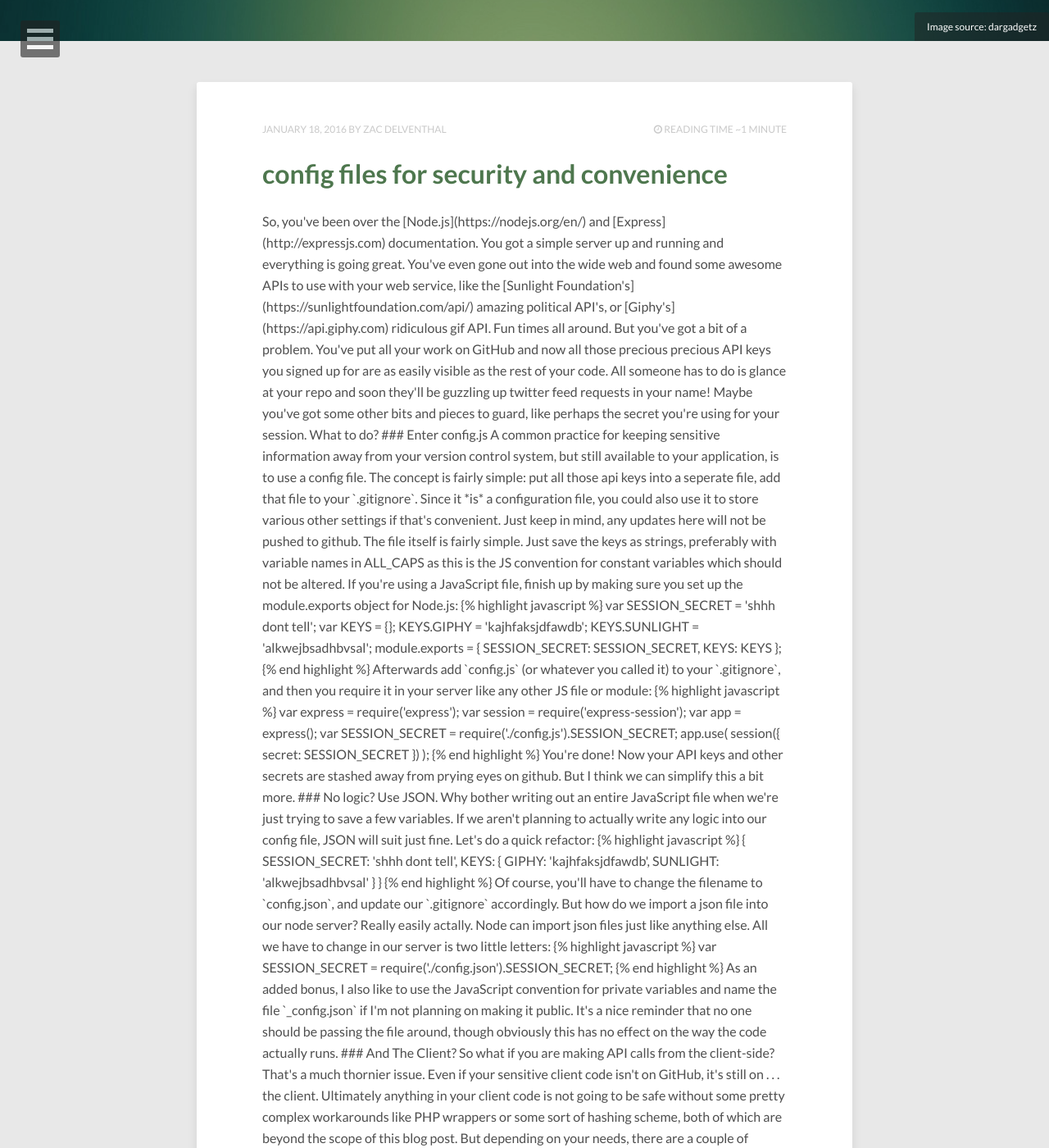
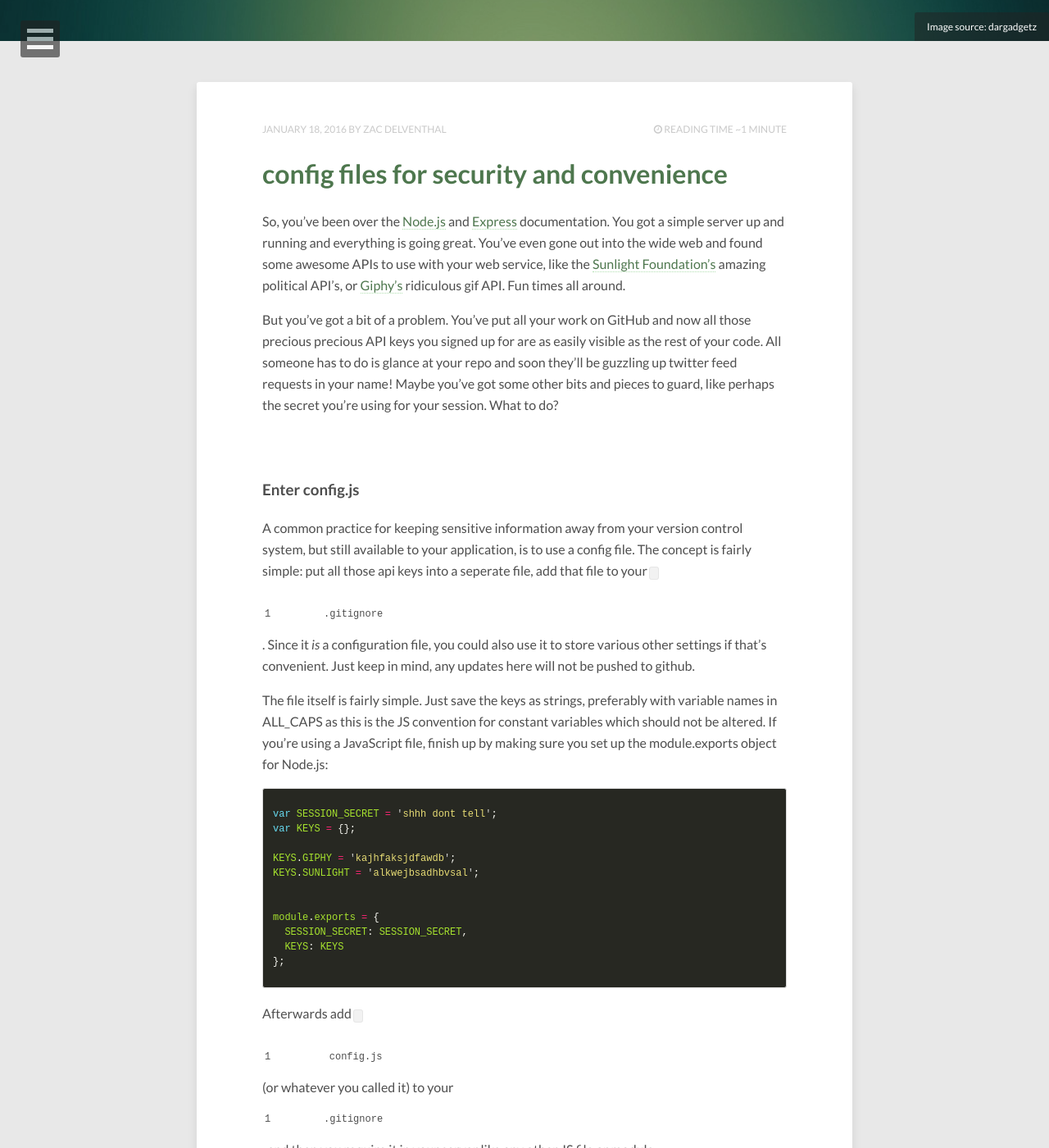
Before and after one commit to delventhalz/delventhalz.github.io, a Jekyll site: the page built from index.html, in a window 1280 px wide and 1400 px high, scrolled down 350 px. Shown: the whole window at 82% size. Built offline with Jekyll 4.4.1, drawn with Linux system fonts in a browser that asks for light colours; nearby versions of some CDN libraries; the list of posts is cut into pages by our own code; some of the changed text lies outside the part shown.

Commit message:
Fixed  highlighting syntax error.

```diff
--- a/_posts/2016-01-18-config.markdown
+++ b/_posts/2016-01-18-config.markdown
@@ -25,7 +25,7 @@ module.exports = {
   SESSION_SECRET: SESSION_SECRET,
   KEYS: KEYS
 };
-{% end highlight %}
+{% endhighlight %}
 
 Afterwards add `config.js` (or whatever you called it) to your `.gitignore`, and then you require it in your server like any other JS file or module:
 
@@ -36,7 +36,7 @@ var app = express();
 
 var SESSION_SECRET = require('./config.js').SESSION_SECRET;
 app.use( session({ secret: SESSION_SECRET }) );
-{% end highlight %}
+{% endhighlight %}
 
 You're done! Now your API keys and other secrets are stashed away from prying eyes on github. But I think we can simplify this a bit more.
 
@@ -51,12 +51,12 @@ Why bother writing out an entire JavaScript file when we're just trying to save
 		SUNLIGHT: 'alkwejbsadhbvsal'
 	}
 }
-{% end highlight %}
+{% endhighlight %}
 
 Of course, you'll have to change the filename to `config.json`, and update our `.gitignore` accordingly. But how do we import a json file into our node server? Really easily actally. Node can import json files just like anything else. All we have to change in our server is two little letters:
 {% highlight javascript %}
 var SESSION_SECRET = require('./config.json').SESSION_SECRET;
-{% end highlight %}
+{% endhighlight %}
 
 As an added bonus, I also like to use the JavaScript convention for private variables and name the file `_config.json` if I'm not planning on making it public. It's a nice reminder that no one should be passing the file around, though obviously this has no effect on the way the code actually runs.
 
@@ -79,6 +79,6 @@ $http({
 	GIPHY_KEY = response.data.GIPHY;
 	SUNLIGHT_KEY = response.data.SUNLIGHT;
 });
-{% end highlight %}
+{% endhighlight %}
 
 This call would only need to happen once when the client is first loaded, so the extra bandwidth required is negligible, but of course if the route does not require some sort of authorization, this really isn't much more sequire than saving the API keys in your code. There won't be much to stop determined ne'er-do-wells from sending their own GET request and peeking at the results. But at least you've taken a few first steps to building a better security strategy on your new server.
```
